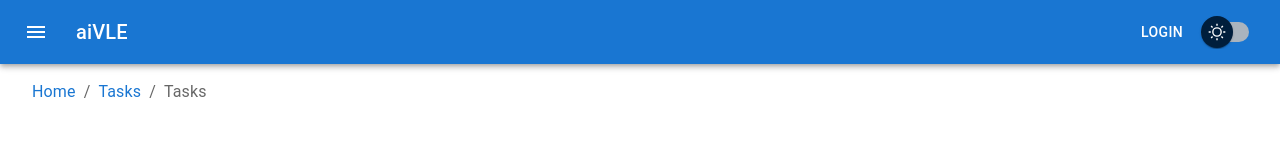
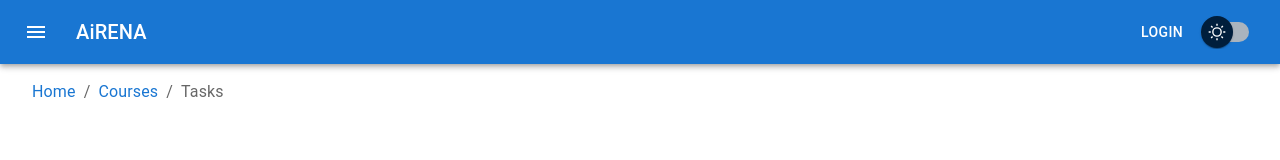
Before and after one commit to dhi-aihub/aihub, a React (Vite) app in the folder frontend/: page /courses/1 in a window 1280 px wide. Shown: the top 160 px of the page. Built offline with nearby package versions, Linux system fonts and the light colour scheme.

Commit message:
Fix bugs

```diff
--- a/frontend/src/App.jsx
+++ b/frontend/src/App.jsx
@@ -73,7 +73,7 @@ const MyApp = () => {
             <MenuIcon/>
           </IconButton>
           <Typography variant="h6" sx={{flexGrow: 1, textAlign: "left"}}>
-            <Link color="inherit" underline={"none"} component={RouterLink} to="/">aiVLE</Link>
+            <Link color="inherit" underline={"none"} component={RouterLink} to="/">AiRENA</Link>
           </Typography>
           {
             !isLoggedIn
--- a/frontend/src/components/breadcrumbs.jsx
+++ b/frontend/src/components/breadcrumbs.jsx
@@ -1,21 +1,15 @@
 import * as React from 'react';
 import Breadcrumbs from '@mui/material/Breadcrumbs';
 import Link from '@mui/material/Link';
-import {useMatch, useNavigate} from "react-router-dom";
+import {useMatch, useNavigate, matchPath} from "react-router-dom";
 import {Typography} from "@mui/material";
 
 const MuiBreadcrumbs = (props) => {
   const navigate = useNavigate();
   const pathnames = window.location.pathname.split("/").filter((x) => x);
+  console.log(pathnames);
 
   // Unconditionally call all useMatch hooks
-  const matchAdmin = useMatch({path: "/course_admin/:id", end: true});
-  const matchCoursesAdmin = useMatch({path: "/course_admin", end: true});
-  const matchSubmissions = useMatch({path: "/courses/:id/:task_id", end: true});
-  const matchTasks = useMatch({path: "/courses/:id", end: true});
-  const matchCourses = useMatch({path: "/courses", end: true});
-  const matchSignIn = useMatch({path: "/signin", end: true});
-  const matchApiTest = useMatch({path: "/api_test", end: true});
   const matchVerifyEmail = useMatch({path: "/account/verify_email/"});
   const matchSignUp = useMatch({path: "/signup/"});
   const matchResetPassword = useMatch({path: "/reset_password/"});
@@ -23,13 +17,21 @@ const MuiBreadcrumbs = (props) => {
 
   // Helper functions to determine breadcrumb names
   const getBreadcrumbName = (pathname) => {
-    if (matchAdmin) return "Admin";
-    if (matchCoursesAdmin) return "Courses";
-    if (matchSubmissions) return "Submissions";
-    if (matchTasks) return "Tasks";
-    if (matchCourses) return "Courses";
-    if (matchSignIn) return "Sign In";
-    if (matchApiTest) return "API Tester";
+    const breadcrumbMap = [
+      { pattern: "/course_admin/:id", name: "Admin" },
+      { pattern: "/course_admin", name: "Courses" },
+      { pattern: "/courses/:id/:task_id", name: "Submissions" },
+      { pattern: "/courses/:id", name: "Tasks" },
+      { pattern: "/courses", name: "Courses" },
+      { pattern: "/signin", name: "Sign In" },
+      { pattern: "/api_test", name: "API Tester" },
+    ];
+
+    for (const { pattern, name } of breadcrumbMap) {
+      const match = matchPath({ path: pattern, end: true }, pathname);
+      if (match) return name;
+    }
+
     return "Unknown";
   };
 
@@ -48,9 +50,11 @@ const MuiBreadcrumbs = (props) => {
     links = <Typography key={`link_0`}>{special}</Typography>;
   } else {
     links = pathnames.map((_, index) => {
-      const to = `/${pathnames.slice(0, index + 1).join('/')}`;
+      const to = `/${pathnames.slice(0, index+1).join('/')}`;
+      console.log(to);
       const last = index === pathnames.length - 1;
       const displayName = getBreadcrumbName(to);
+      console.log(displayName);
       return last ? (
         <Typography key={`link_${index}`}>{displayName}</Typography>
       ) : (
--- a/frontend/src/pages/home.jsx
+++ b/frontend/src/pages/home.jsx
@@ -7,7 +7,7 @@ const Home = () => {
       <Container component="main" maxWidth="lg">
         <CssBaseline/>
         <Typography variant="h4" gutterBottom>
-          Welcome to aiVLE!
+          Welcome to AiRENA!
         </Typography>
         <Typography variant="body1" gutterBottom>
           Login first, then open the drawer by pressing the top left corner button. Enjoy~
```
